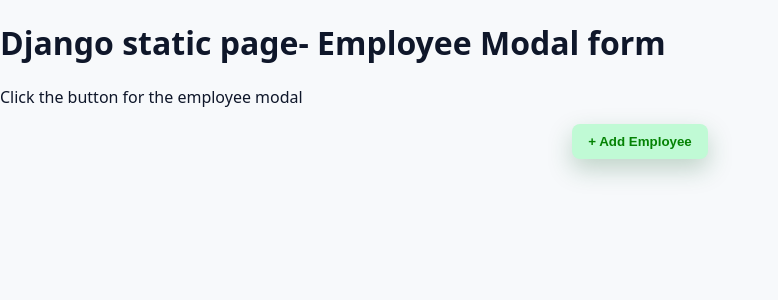
After one commit to dipaloke/myProject, a Django app: page /employee_form/ in a window 1280 px wide. The commit adds this page. Shown: the top 300 px of the page, without its empty margins (0-778 px from the left). Run offline with Django 5.2, Linux system fonts and the light colour scheme.

Commit message:
Created employee form staic component for the NASS app.

```diff
--- a/myProject/urls.py
+++ b/myProject/urls.py
@@ -21,6 +21,7 @@ from myapp import views
 urlpatterns = [
     path('admin/', admin.site.urls),
     path('',views.home, name="home"),
+    path('employee_form/',views.employee_form, name="employee_form"),
     path('music/',views.music, name="music"),
     path('welcome/',views.welcome, name="welcome"),
     path('json/',views.josn_view, name="json_view"),
--- /dev/null
+++ b/myapp/templates/employee_form.html
@@ -0,0 +1,168 @@
+<!DOCTYPE html>
+<html lang="en">
+  <head>
+    <meta charset="UTF-8" />
+
+    <title>Document</title>
+    {% load static %}
+    <link
+      rel="stylesheet"
+      type="text/css"
+      href="{% static 'css/employee_form_styles.css' %}"
+    />
+  </head>
+  <body>
+    <h1>Django static page- Employee Modal form</h1>
+    <p>Click the button for the employee modal</p>
+    <button class="btn-primary" id="openModalBtn">+ Add Employee</button>
+    <div class="modal" id="employeeModal" aria-hidden="true">
+      <div
+        class="modal-card"
+        role="dialog"
+        aria-modal="true"
+        aria-labelledby="modalTitle"
+      >
+        <div class="modal-header">
+          <div class="modal-title" id="modalTitle">Add Employee</div>
+
+          <button
+            type="button"
+            class="close-float-btn"
+            id="closeModalBtn"
+            aria-label="Close dialog"
+          >
+            <span aria-hidden="true"></span>
+          </button>
+        </div>
+        <form id="employeeForm">
+          <div class="modal-body">
+            <!-- Left label right body-->
+            <label class="form-label" for="employee_name">Employee Name:</label>
+            <input
+              class="form-control"
+              type="text"
+              id="employee_name"
+              name="employee_name"
+              placeholder="Employee Name"
+              required
+            />
+            <label class="form-label" for="employee_id">Employee ID:</label>
+            <input
+              class="form-control"
+              type="text"
+              id="employee_id"
+              name="employee_id"
+              placeholder="Employee ID"
+              required
+            />
+            <label class="form-label" for="designation">Designation:</label>
+            <input
+              class="form-control"
+              type="text"
+              id="designation"
+              name="employee_id"
+              placeholder="Designation"
+              required
+            />
+            <label class="form-label" for="email">Email address:</label>
+            <input
+              class="form-control"
+              type="email"
+              id="email"
+              name="email"
+              placeholder="Email address:"
+              required
+            />
+            <label class="form-label" for="phone">Phone No:</label>
+            <input
+              class="form-control"
+              type="tel"
+              id="phone"
+              name="phone"
+              placeholder="Phone No:"
+              required
+            />
+            <label class="form-label" for="employee_type">Employee Type:</label>
+            <input
+              class="form-control"
+              type="text"
+              id="employee_type"
+              name="employee_type"
+              placeholder="Employee Type"
+              required
+            />
+            <label class="form-label" for="function">Function:</label>
+            <input
+              class="form-control"
+              type="text"
+              id="function"
+              name="function"
+              placeholder="Function"
+              required
+            />
+          </div>
+          <div class="modal-footer">
+            <button type="button" class="btn btn-save" id="saveBtn">
+              Add Employee
+            </button>
+            <button type="button" class="btn" id="saveAddBtn">
+              Save & Add Another
+            </button>
+            {% comment %} <button type="button" class="btn" id="saveEditBtn">
+              Save & Continue Editing
+            </button> {% endcomment %}
+            {% comment %} <button type="button" class="btn btn-secondary" id="closeModalBtn">
+              Close
+            </button> {% endcomment %}
+          </div>
+        </form>
+      </div>
+    </div>
+    <script>
+      const modal = document.getElementById("employeeModal");
+      const openBtn = document.getElementById("openModalBtn");
+      const closeBtn = document.getElementById("closeModalBtn");
+      const form = document.getElementById("employeeForm");
+
+      function openModal() {
+        modal.classList.add("open");
+        modal.setAttribute("aria-hidden", "false");
+        document.getElementById("employee_name").focus();
+      }
+
+      function closeModal() {
+        modal.classList.remove("open");
+        modal.setAttribute("aria-hidden", "true");
+      }
+
+      openBtn.addEventListener("click", openModal);
+      closeBtn.addEventListener("click", closeModal);
+
+      // click outside to closeBtn
+      modal.addEventListener("click", (e) => {
+        if (e.target === modal) closeModal();
+      });
+      // ESC to close
+      document.addEventListener("keydown", (e) => {
+        if (e.key === "Escape" && modal.classList.contains("open"))
+          closeModal();
+      });
+
+      // Static button behavior
+      document.getElementById("saveBtn").addEventListener("click", () => {
+        alert("Saved");
+        closeModal();
+        form.reset();
+      });
+
+      document.getElementById("saveAddBtn").addEventListener("click", () => {
+        alert("Saved. Add another Employee!.");
+        form.reset();
+      });
+      document.getElementById("saveEBtn").addEventListener("click", () => {
+        alert("Saved. Continue Editing");
+        //keep open to continue editing
+      });
+    </script>
+  </body>
+</html>
--- a/myapp/views.py
+++ b/myapp/views.py
@@ -4,6 +4,8 @@ from django.http import HttpResponse, JsonResponse
 # Create your views here.
 def home(req):
     return render(req,"home.html")
+def employee_form(req):
+    return render(req,"employee_form.html")
 def music(request):
     return HttpResponse("Welcome to the Music App!")
 def welcome(req):
--- /dev/null
+++ b/static/css/employee_form_styles.css
@@ -0,0 +1,236 @@
+* {
+  box-sizing: border-box;
+}
+
+:root {
+  --green-900: #0f6b2d; /* dark header */
+  --green-700: #166534; /* accent */
+  --green-500: #048204; /* button glow */
+  --green-200: #c0fad5; /* button glow */
+  --panel-bg: #f3f6ef; /* soft card background */
+  --card: #ffffff;
+  --border: #e5e7eb;
+  --text: #0f172a;
+  --muted: #475569;
+  --shadow: 0 12px 40px rgba(0, 0, 0, 0.12);
+  --radius: 12px;
+}
+
+body {
+  margin: 0;
+  font-family: system-ui, -apple-system, Segoe UI, Roboto, "Helvetica Neue",
+    Arial, "Noto Sans", sans-serif;
+  color: var(--text);
+  background: #f7f9fb;
+}
+
+/* trigger button*/
+
+.btn-primary {
+  display: inline-flex;
+  align-items: center;
+  justify-content: center;
+  padding: 10px 16px;
+  background: var(--green-200);
+  color: var(--green-500);
+  border: none;
+  border-radius: 8px;
+  box-shadow: 0 10px 24px rgba(22, 101, 52, 0.25);
+  cursor: pointer;
+  transition: transform 0.08s ease, box-shadow 0.2s ease;
+  margin: 0 auto;
+  display: block;
+  font-weight: bold;
+}
+
+.btn-primary:hover {
+  transform: translateY(-1px);
+}
+.btn-primary:active {
+  transform: translateY(0);
+}
+/*Modal overlay*/
+.modal {
+  position: fixed;
+  inset: 0;
+  display: grid;
+  place-items: center;
+  background: rgba(0, 0, 0, 0.35);
+  backdrop-filter: blur(2px);
+  opacity: 0;
+  pointer-events: none;
+  transition: opacity 0.22s ease;
+  z-index: 50;
+}
+.modal.open {
+  opacity: 1;
+  pointer-events: auto;
+}
+/* Modal card*/
+.modal-card {
+  position: relative;
+  width: min(560px, 92vw);
+  background: var(--panel-bg);
+  border: 1px solid var(--radius);
+  border-radius: 10px;
+  box-shadow: var(--shadow);
+  transform: translateY(16px) scale(0.98);
+  opacity: 0;
+  transition: transform 0.25s cubic-bezier(0.2, 0.8, 0.2, 1), opacity 0.2s ease;
+}
+.modal.open .modal-card {
+  transform: translateY(0) scale(1);
+  opacity: 1;
+}
+.modal-header {
+    position: relative;
+  padding: 16px 20px;
+  border-bottom: 1px solid var(--border);
+  display: flex;
+  align-items: center;
+  justify-content: center;
+}
+.modal-title {
+  font-size: 20px;
+  font-weight: 700;
+  color: var(--green-900);
+}
+
+.modal-body {
+  padding: 18px 20px;
+  display: grid;
+  grid-template-columns: 150px 1fr; /*label left , field right*/
+  gap: 14px 18px;
+  align-items: center;
+}
+
+.form-label {
+  font-weight: 600;
+  color: var(--muted);
+  text-align: left;
+}
+.form-control {
+  width: 100%;
+  padding: 9px 10px;
+  border: 1px solid #d7dbdf;
+  border-radius: 8px;
+  background: #fff;
+  outline: none;
+  transition: box-shadow 0.15s ease, border-color 0.15s ease;
+  font-size: 14px;
+}
+.form-control:focus {
+  border-color: var(--green-700);
+  box-shadow: 0 0 0 3px rgba(34, 197, 94, 0.2);
+}
+
+.modal-footer {
+  padding: 16px 20px;
+  border-top: 1px solid var(--border);
+  display: flex;
+  gap: 10px;
+  justify-content: center;
+}
+/*btn inside modal*/
+
+.btn {
+  padding: 10px 16px;
+  border-radius: 8px;
+  border: 1px solid #dfe3e7;
+  background: #fff;
+  color: #0f172a;
+  cursor: pointer;
+}
+
+.btn-save {
+  background: #13c152;
+  color: #fff;
+  border: none;
+  box-shadow: 0 10px 30px rgba(34, 197, 94, 0.45); /* green glow */
+}
+.btn-secondary {
+  background: #eef2f7;
+  color: #0f172a;
+  border-radius: 200%;
+}
+
+
+.close-float-btn {
+  /* Visuals */
+  width: 36px;
+  height: 36px;
+  border-radius: 999px;
+  background: #ffffff;                        /* white button */
+  box-shadow: 0 10px 24px rgba(0, 0, 0, 0.18);
+  border: 1px solid rgba(0, 0, 0, 0.08);
+
+  /* Position: half-inside/half-outside, at top-right of the header/card */
+  position: absolute;
+  right: -18px;     /* half of width = 18px; pushes half outside */
+  top: -18px;       /* half outside vertically as well */
+
+  /* Interaction */
+  cursor: pointer;
+  display: inline-grid;
+  place-items: center;
+  transition: transform 140ms ease, box-shadow 140ms ease, background-color 140ms ease;
+}
+
+/* Hover/active states */
+.close-float-btn:hover {
+  transform: translateY(-1px);
+  box-shadow: 0 14px 28px rgba(0, 0, 0, 0.22);
+}
+.close-float-btn:active {
+  transform: translateY(0);
+}
+
+/* Focus ring for accessibility */
+.close-float-btn:focus-visible {
+  outline: none;
+  box-shadow:
+    0 0 0 3px rgba(34, 197, 94, 0.25),                  /* green glow ring */
+    0 10px 24px rgba(0, 0, 0, 0.18);
+}
+
+/* Optional theme tint on hover */
+.close-float-btn:hover {
+  background: #f8fafc; /* subtle gray on hover */
+}
+
+/* Draw the “X” with CSS (no external icon needed) */
+.close-float-btn > span {
+  position: relative;
+  width: 16px;
+  height: 16px;
+  display: block;
+}
+.close-float-btn > span::before,
+.close-float-btn > span::after {
+  content: "";
+  position: absolute;
+  left: 50%;
+  top: 50%;
+  width: 16px;
+  height: 2px;
+  background: #334155; /* slate-700 */
+  transform-origin: center;
+}
+.close-float-btn > span::before {
+  transform: translate(-50%, -50%) rotate(45deg);
+}
+.close-float-btn > span::after {
+  transform: translate(-50%, -50%) rotate(-45deg);
+}
+
+
+
+/* Responsive */
+@media (max-width: 640px) {
+  .modal-body {
+    grid-template-columns: 1fr;
+  }
+  .form-label {
+    margin-top: 6px;
+  }
+}
```
Also changed, not shown: static/css/style.css (+30 -1 lines).
